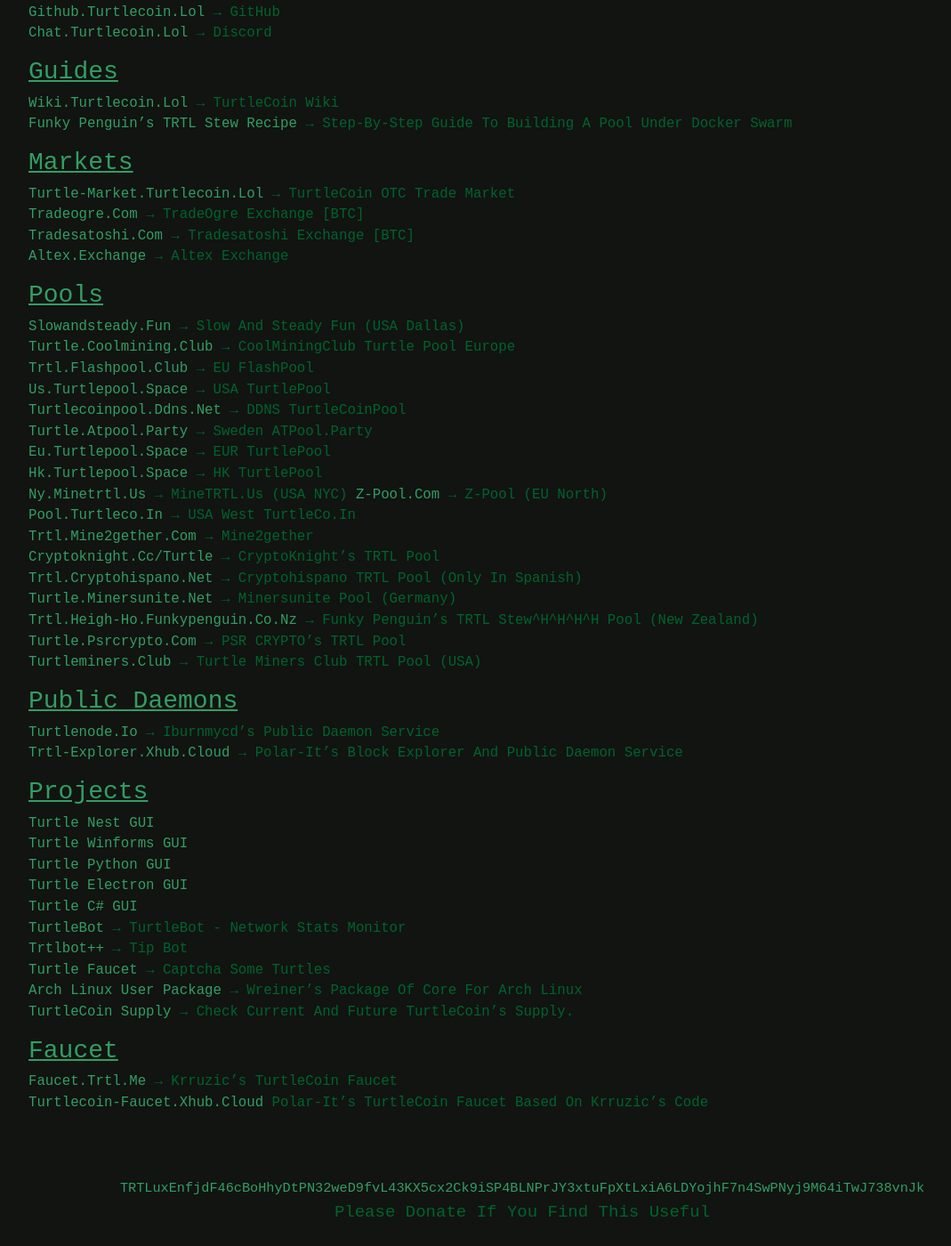
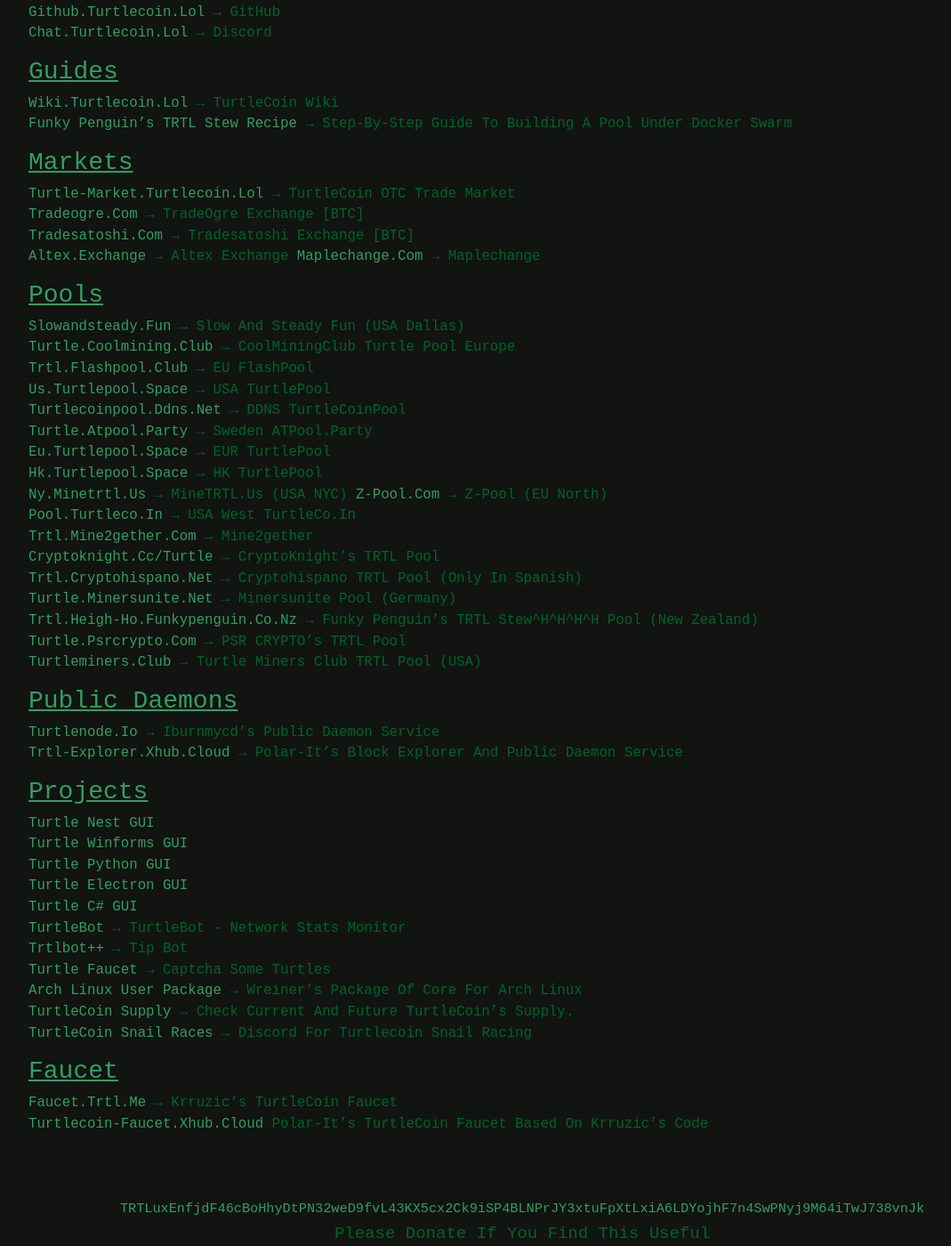
Before and after one commit to zack796/turtleturtle.org, a Jekyll site: the page built from index.md, in a window 1280 px wide and 1400 px high, scrolled down 618 px. Shown: the whole window at 89% size, without its empty margins (53-1122 px from the left). Built offline with Jekyll 4.4.1, drawn with Linux system fonts in a browser that asks for light colours; before the commit the page ends 1995 px from its top, so only the background shows below that.

Commit message:
Added 3 links
added maplechange, added a new turtle traders link because old one was expired, and added a link to turtlecoin snail race discord.

```diff
--- a/index.md
+++ b/index.md
@@ -27,10 +27,11 @@
 [Funky Penguin's TRTL Stew Recipe](https://geek-cookbook.funkypenguin.co.nz/recipies/turtle-pool/) → Step-by-step guide to building a pool under docker swarm
 
 ### Markets
-[turtle-market.turtlecoin.lol](https://discord.gg/NZ7QYJA) → TurtleCoin OTC Trade Market
+[turtle-market.turtlecoin.lol](https://discord.gg/rMr8fxf) → TurtleCoin OTC Trade Market
 [tradeogre.com](https://tradeogre.com) → TradeOgre Exchange [BTC]
 [tradesatoshi.com](https://tradesatoshi.com/Exchange/?market=TRTL_BTC) → Tradesatoshi Exchange [BTC]
 [altex.exchange](https://altex.exchange/markets&pair=BTC_TRTL)  → Altex Exchange
+[maplechange.com](https://maplechange.com) → Maplechange
 
 ### Pools
 [slowandsteady.fun](http://slowandsteady.fun) → Slow and Steady Fun (USA Dallas)
@@ -67,6 +68,7 @@
 [Turtle Faucet](https://faucet.trtl.me) → Captcha Some Turtles
 [arch linux user package](https://aur.archlinux.org/packages/turtlecoin-git/) → wreiner's package of core for arch linux
 [TurtleCoin Supply](http://turtlecoin.supply) → Check current and future TurtleCoin's supply.
+[TurtleCoin Snail Races](https://discord.gg/xUyS7Xm) → discord for turtlecoin snail racing
 
 ### Faucet
 [faucet.trtl.me](https://faucet.trtl.me) → krruzic's TurtleCoin Faucet
```
